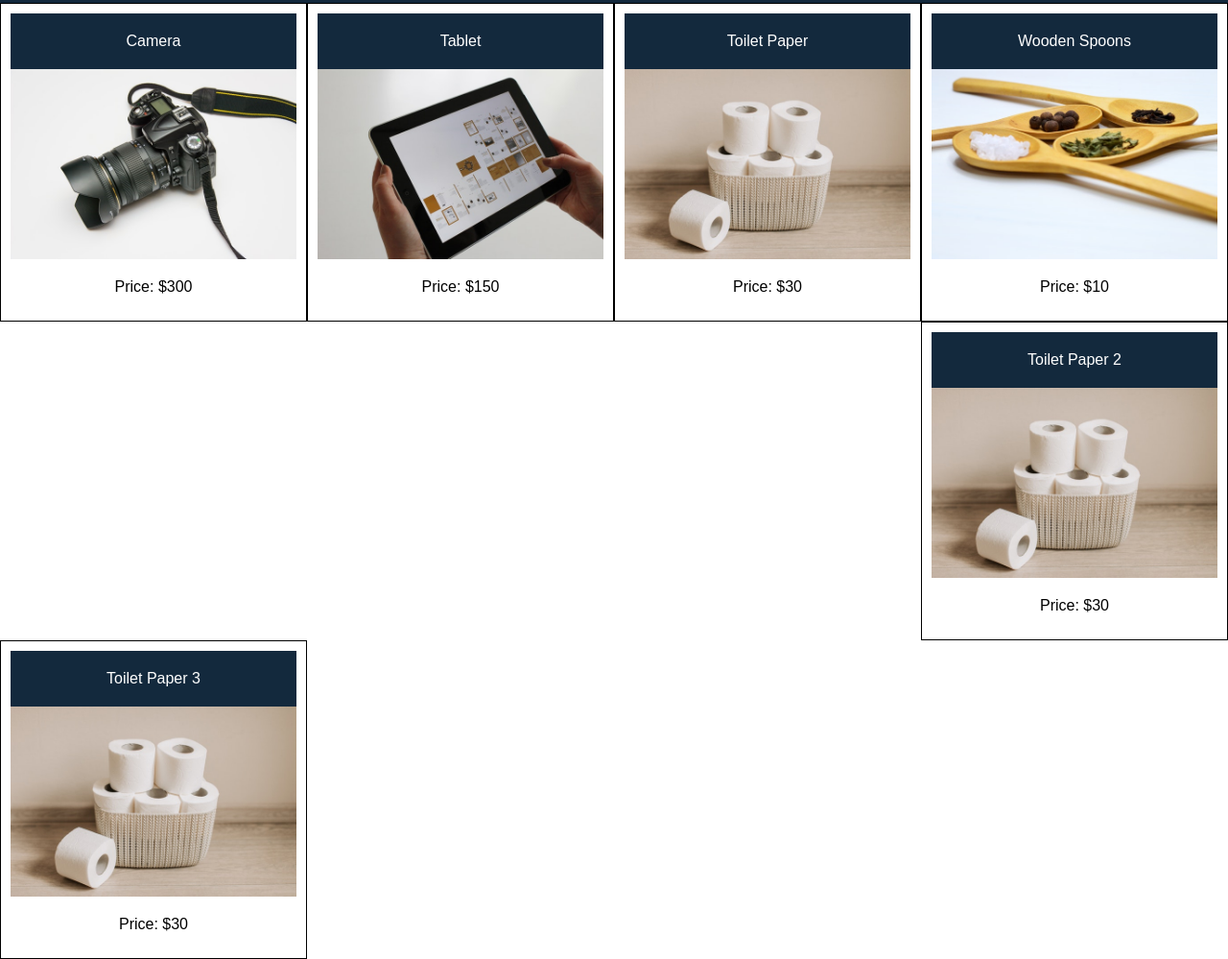
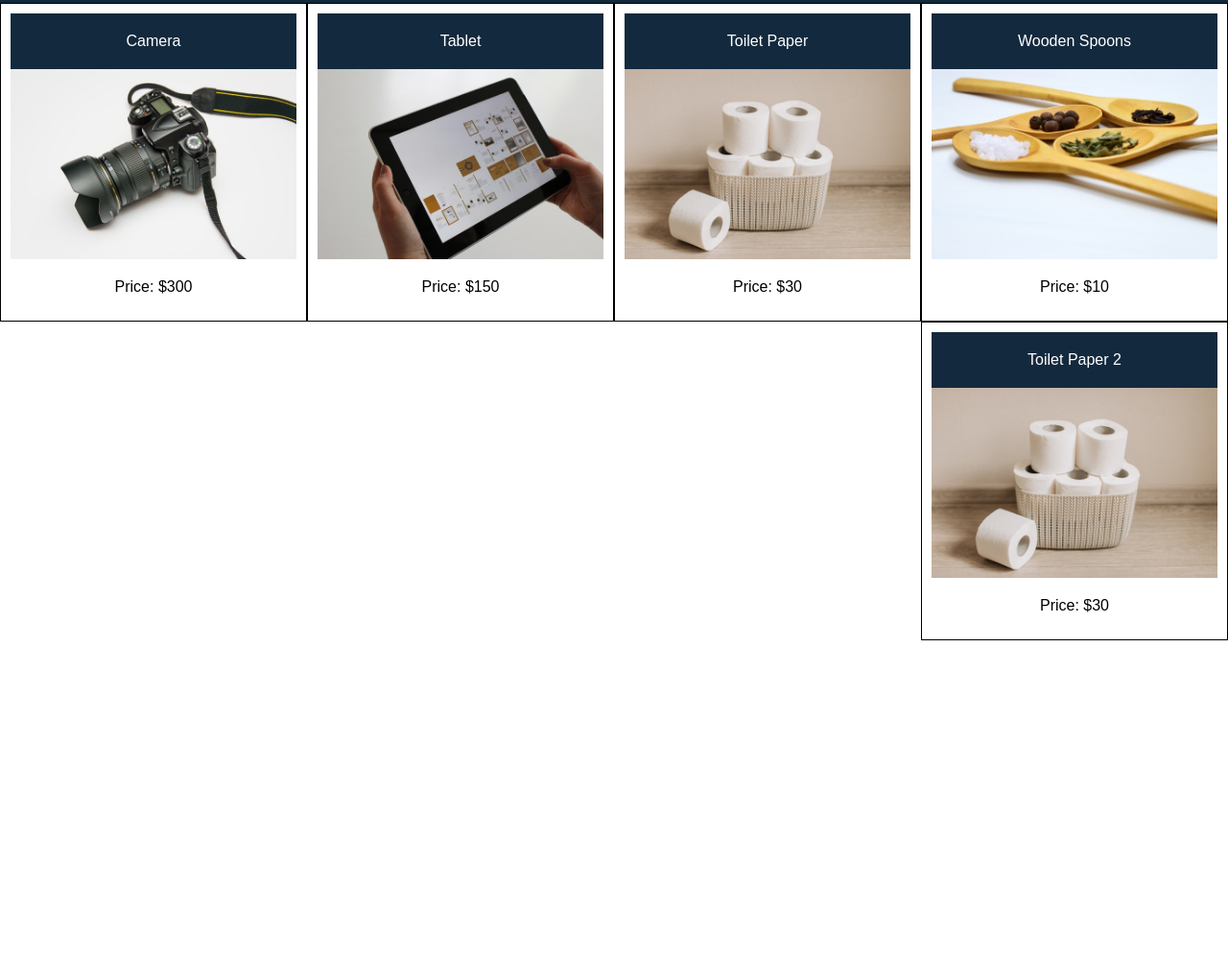
Before and after one commit to asierramejia33/Portfolio, a plain HTML site: page index.html in a window 1280 px wide. Shown: the part 231-1230 px from the top of the page at 96% size. After the commit the page ends 898 px from the top, so only its background shows below. Drawn offline with Linux system fonts and the light colour scheme.

Commit message:
Modified index. Additional assets added

```diff
--- a/index.html
+++ b/index.html
@@ -2,10 +2,12 @@
 <html>
 
 <head>
-    <title>Media Query for Screen</title>
+
     <meta charset="UTF-8" />
     <meta name="viewport" content="width=device-width, initial-scale=1" />
     <link rel="stylesheet" type="text/css" href="./assets/css/style.css" />
+    <title>Portfolio | Andres Sierra</title>
+    <link rel="icon" type="image/x-icon" href="./assets/images/icon1.jpg">
 </head>
 
 <body>
@@ -42,11 +44,6 @@
             <img src="./assets/images/toilet-paper.jpg" alt="rolls of toilet paper in a basket" />
             <p>Price: $30</p>
         </section>
-        <section class="card">
-            <header>Toilet Paper 3</header>
-            <img src="./assets/images/toilet-paper.jpg" alt="rolls of toilet paper in a basket" />
-            <p>Price: $30</p>
-        </section>
 
     </main>
 </body>
```
Also changed, not shown: assets/images/Debugging.jpg (added), assets/images/Fan_Page.jpg (added), assets/images/Pre_Work_About_Me.jpg (added), assets/images/Watch_That_Box.jpg (added), assets/images/horiseon.jpg (added), assets/images/icon1.jpg (added), assets/images/icon2.jpg (added).
